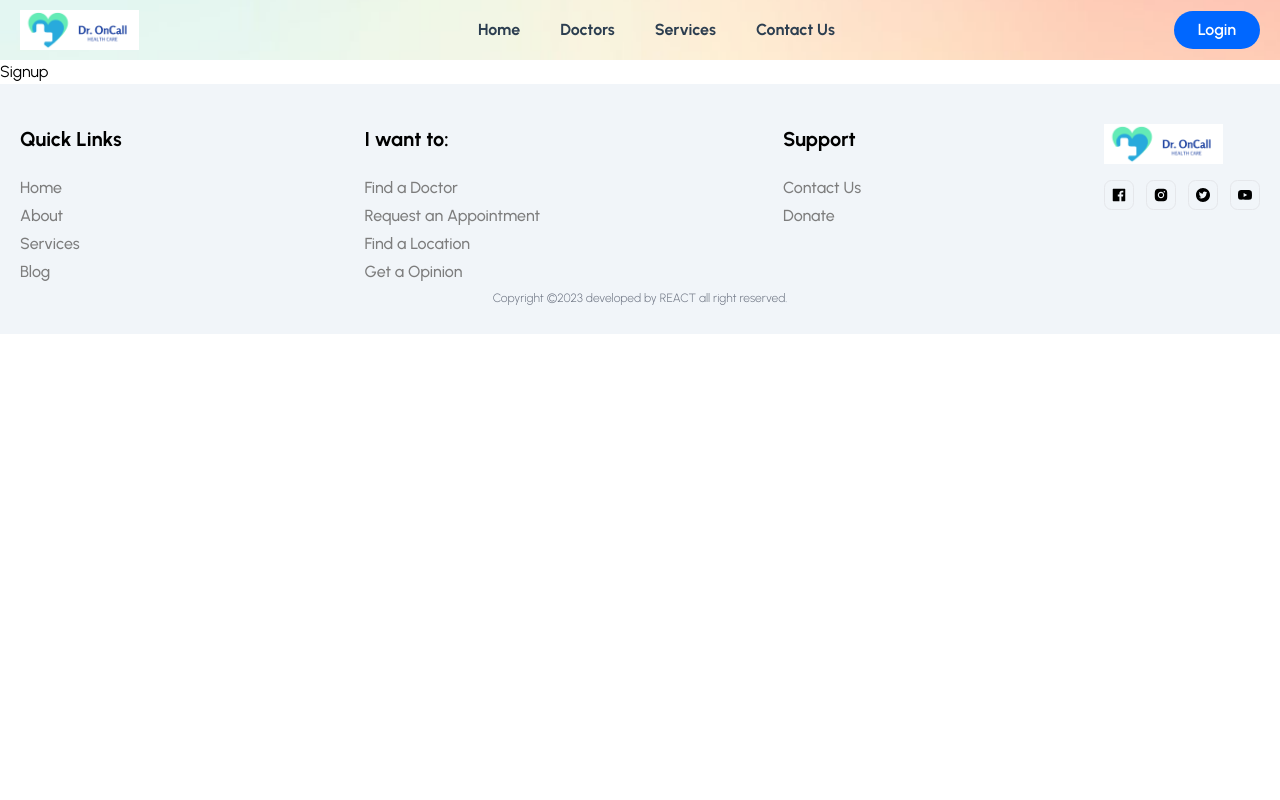
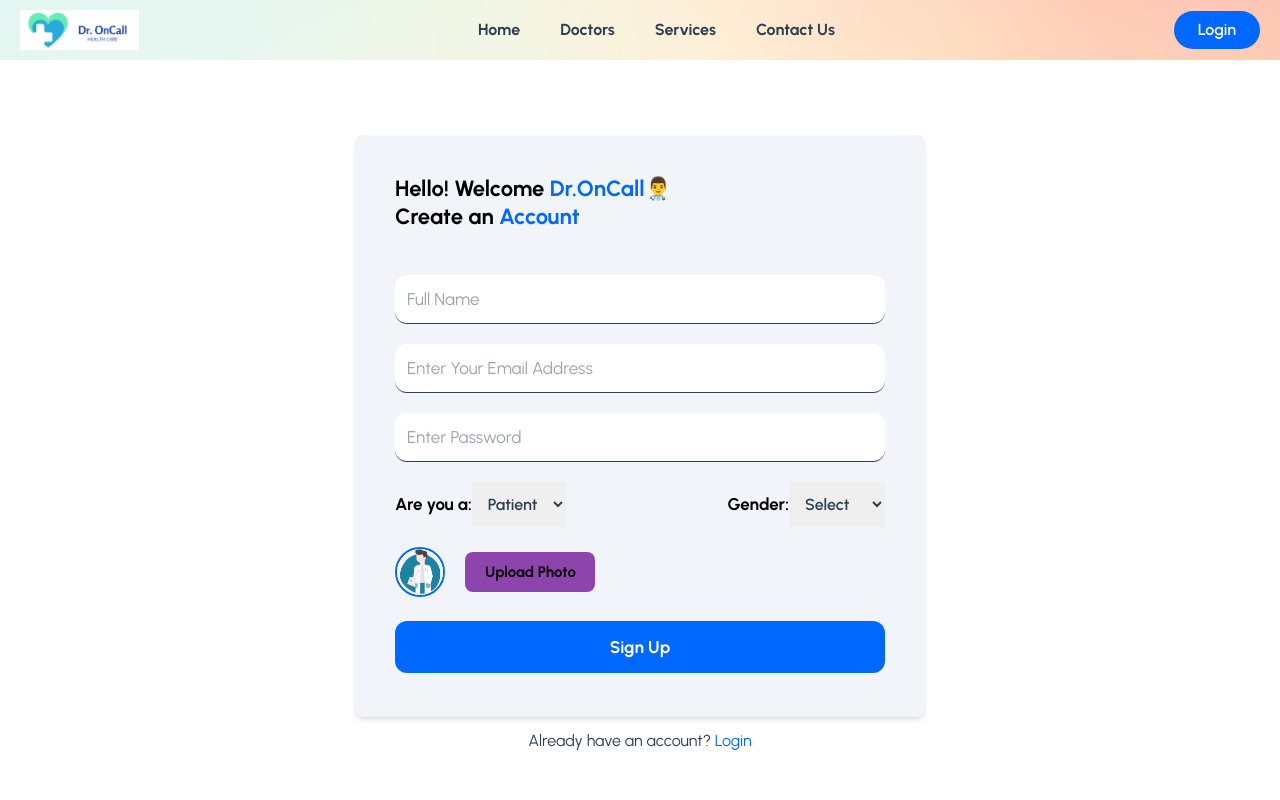
Before and after one commit to RavinduKavinda/doctor-appointment-booking, a React (Vite) app in the folder frontend/: page /register in a window 1280 px wide. Shown: the top 800 px of the page. Built offline with nearby package versions, Linux system fonts and the light colour scheme; a web font is replaced by a local one.

Commit message:
register page

```diff
--- a/frontend/src/pages/Signup.jsx
+++ b/frontend/src/pages/Signup.jsx
@@ -1,8 +1,110 @@
-import React from 'react'
+import React, { useState } from 'react'
+import avatar from './../assets/images/avatarIcon.png'
+import { Link } from 'react-router-dom'
 
 const Signup = () => {
   return (
-    <div>Signup</div>
+    <section className="px-5 lg:px-3">
+      <div className="w-full max-w-[570px] mx-auto rounded-lg shadow-md md:p-10 bg-slate-100">
+        <h3 className="text-headingColor text-[22px] leading-7 font-bold mb-10">
+          Hello! Welcome <span className="text-primaryColor">Dr.OnCall</span>👨‍⚕️<br />
+          Create an <span className="text-primaryColor">Account</span>
+        </h3>
+
+        <form className="py-4 md:py-1">
+
+          <div className="mb-5">
+            <input
+              type="text"
+              placeholder='Full Name'
+              name='name'
+              value=""
+              className='w-full p-3 border-b border-solid border-textColor focus:outline-none focus:border-b-primaryColor
+                        text-[17px] leading-6 cursor-pointer rounded-xl'
+              required />
+          </div>
+
+          <div className="mb-5">
+            <input
+              type="email"
+              placeholder='Enter Your Email Address'
+              name='email'
+              value=""
+              className='w-full p-3 border-b border-solid border-textColor focus:outline-none focus:border-b-primaryColor
+                        text-[17px] leading-6 cursor-pointer rounded-xl'
+              required />
+          </div>
+
+          <div className="mb-5">
+            <input
+              type="password"
+              placeholder='Enter Password'
+              name='password'
+              value=""
+              className='w-full p-3 border-b border-solid border-textColor focus:outline-none focus:border-b-primaryColor
+                        text-[17px] leading-6 cursor-pointer rounded-xl'
+              required />
+          </div>
+
+          {/*-----Option-----*/}
+          <div className="mb-5 flex items-center justify-between">
+            <label className="text-headingColor font-bold text-[17px] leading-8">
+              Are you a:
+              <select name='role'
+              className='text-textColor font-semibold text-[16px] leading-5 p-3 focus:outline-none'>
+                  <option value="patient">Patient</option>
+                  <option value="doctor">Doctor</option>
+              </select>
+            </label>
+
+            <label className="text-headingColor font-bold text-[17px] leading-8">
+              Gender:
+              <select name='gender'
+              className='text-textColor font-semibold text-[16px] leading-5 p-3 focus:outline-none '>
+                  <option value="">Select</option>
+                  <option value="male">Male</option>
+                  <option value="female">Female</option>
+                  <option value="other">Other</option>
+              </select>
+            </label>
+          </div>
+
+          {/*----Image-----*/}
+          <div className="mb-5 flex items-center gap-5">
+            <figure className="w-[50px] h-[50px] rounded-full border-2 border-solid border-primaryColor flex items-center justify-center ">
+              <img src={avatar} alt="" className='w-full rounded-full' />
+            </figure>
+
+            <div className="relative w-[130px] h-[40px]">
+              <input
+                type="file"
+                name='photo'
+                id='custom__file'
+                accept='.jpg .png, .JPEG'
+                className=' absolute top-0 left-0 w-full h-full opacity-0 cursor-pointer'
+                />
+
+              <label htmlFor="custom__file" className='absolute top-0 left-0 w-full h-full flex items-center p-5 text-[15px]
+                leading-6 overflow-hidden bg-purpleColor text-headingColor font-bold rounded-lg truncate cursor-pointer'>
+                  Upload Photo
+              </label>
+            </div>
+          </div>
+
+          <div className="mt-6">
+            <button
+              type='submit'
+              className='w-full bg-primaryColor text-white text-[17px] font-bold leading-7 rounded-xl p-3'>
+              Sign Up
+            </button>
+          </div>
+        </form>
+      </div>
+
+      <p className="mt-3 text-textColor text-center">
+        Already have an account? <Link to='/login' className='text-primaryColor'>Login</Link>
+      </p>
+    </section>
   )
 }
 
```
